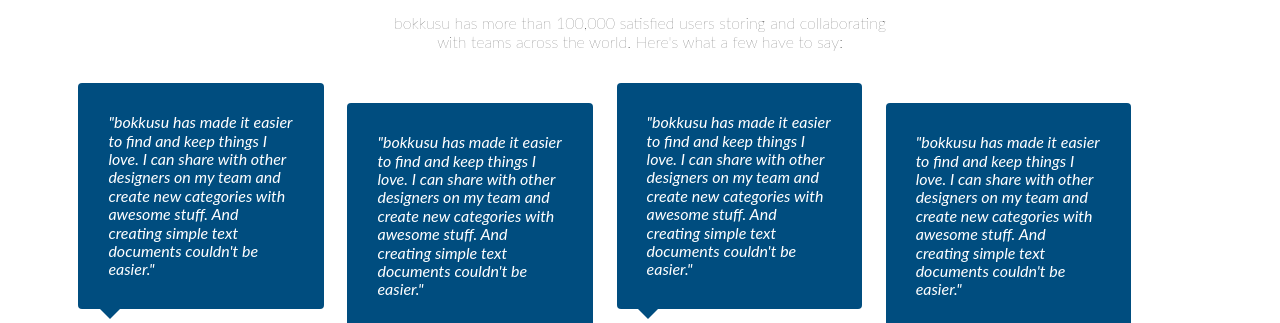
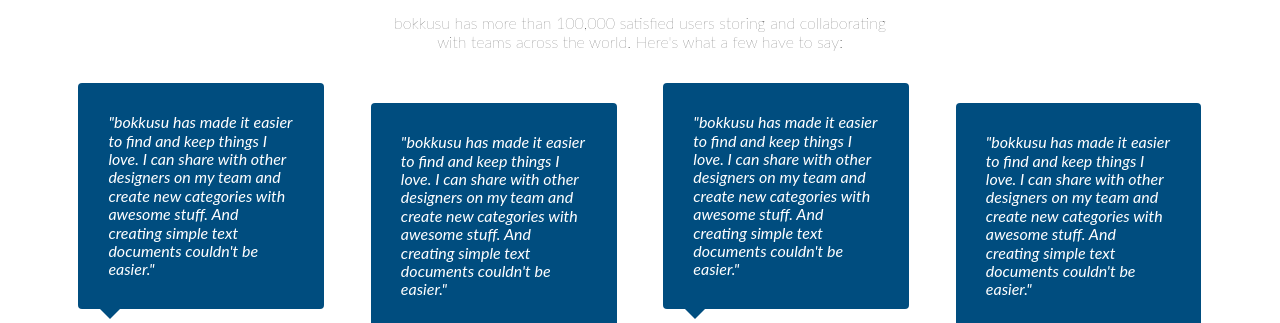
Before and after one commit to nrmunley/Bokkusu, a plain HTML site: page index.html in a window 1280 px wide. Shown: the part 2007-2330 px from the top of the page. Drawn offline with Linux system fonts and the light colour scheme; a web font is replaced by a local one.

Commit message:
Homepage styling completed

```diff
--- a/css/style.css
+++ b/css/style.css
@@ -290,11 +290,11 @@
 .testimonials h2 {
   color:#33617F;
 }
+.drop {
+  margin: 20px 2%;
+}
 .testimonials ul li {
   list-style-type: none;
-}
-.drop {
-  margin-top: 20px;
 }
 .testimonials blockquote {
   color:#FFFFFF;
```
